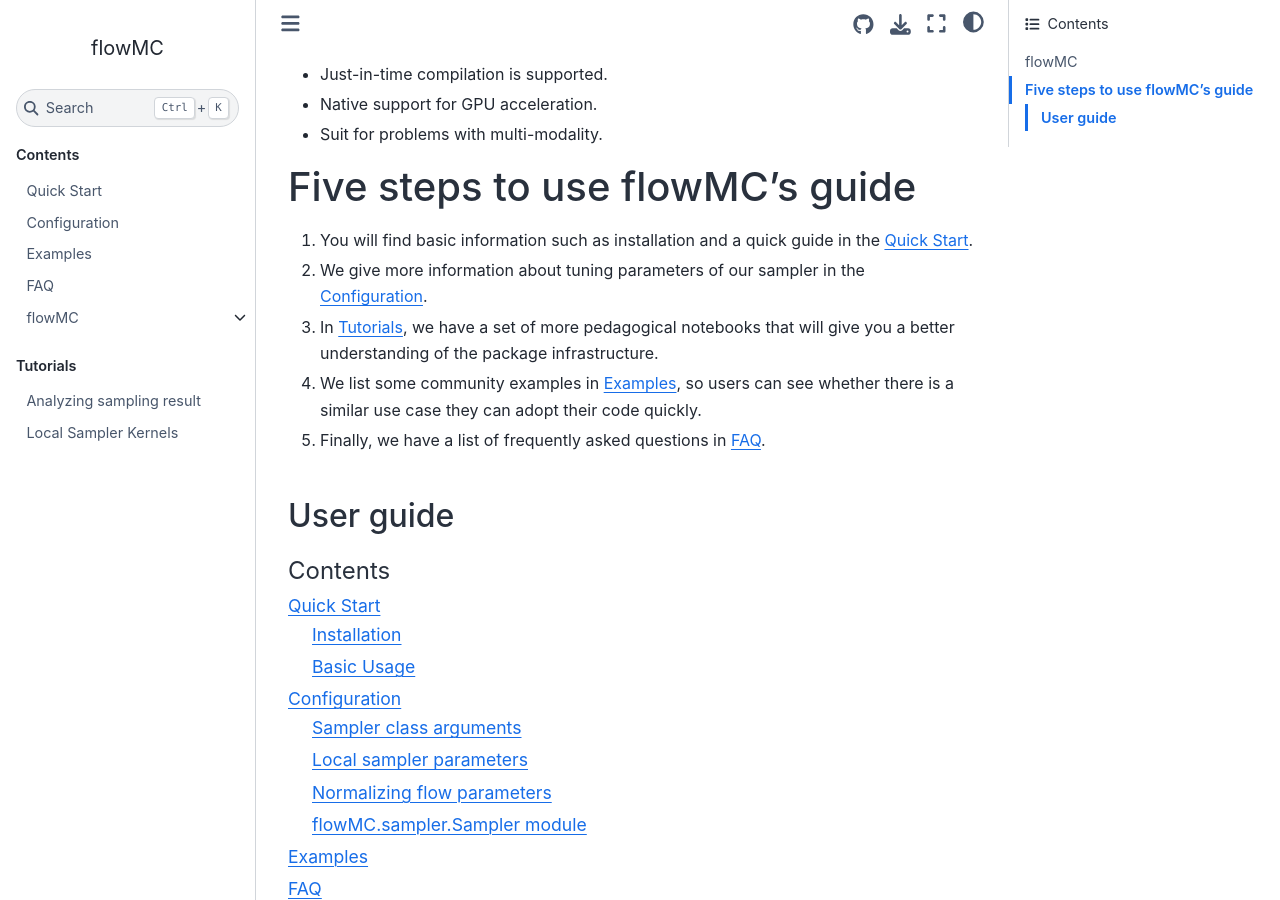
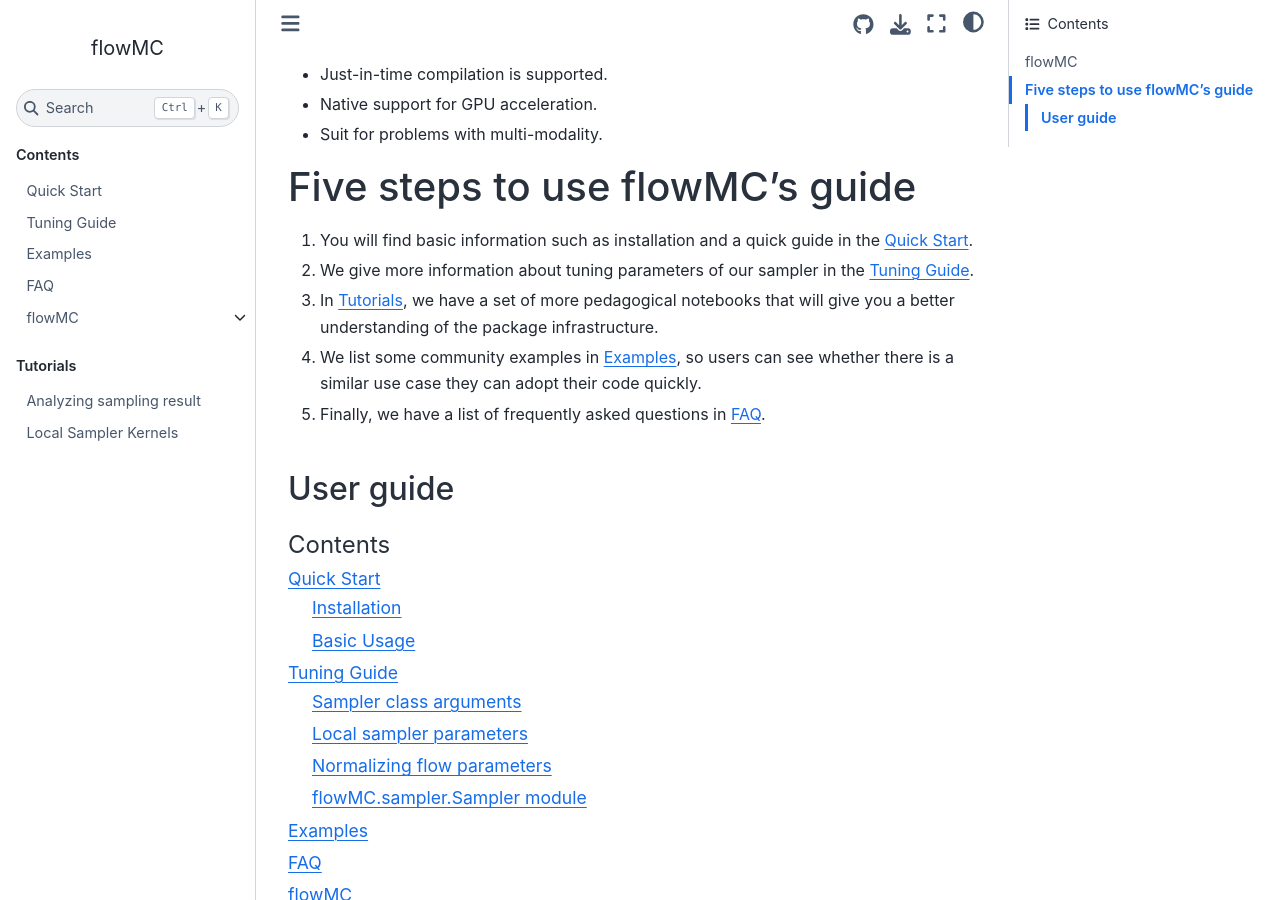
Before and after one commit to kazewong/flowMC, a Sphinx documentation site: the page built from docs/source/index.rst, in a window 1280 px wide and 900 px high, scrolled down 489 px. Built offline with Sphinx 7.4.7 and the Sphinx Book theme 1.1.4, drawn with Linux system fonts in a browser that asks for light colours.

Commit message:
Change name of configuration to tuning guide

```diff
--- a/docs/source/configuration.rst
+++ b/docs/source/configuration.rst
@@ -1,7 +1,7 @@
-.. _configuration-section-top:
+.. _tuning_guide-section-top:
 
-Configuration
-=============
+Tuning Guide
+============
 
 This page contains information about what knobs can you tune when the sampler doesn't work as expected.
 
--- a/docs/source/index.rst
+++ b/docs/source/index.rst
@@ -25,7 +25,7 @@ Five steps to use flowMC's guide
 ================================
 
 #. You will find basic information such as installation and a quick guide in the :ref:`quickstart-section-top`.
-#. We give more information about tuning parameters of our sampler in the :ref:`configuration-section-top`.
+#. We give more information about tuning parameters of our sampler in the :ref:`tuning_guide-section-top`.
 #. In :ref:`tutorials`, we have a set of more pedagogical notebooks that will give you a better understanding of the package infrastructure.
 #. We list some community examples in :ref:`example-section-top`, so users can see whether there is a similar use case they can adopt their code quickly.
 #. Finally, we have a list of frequently asked questions in :ref:`FAQ-section-top`.
```
